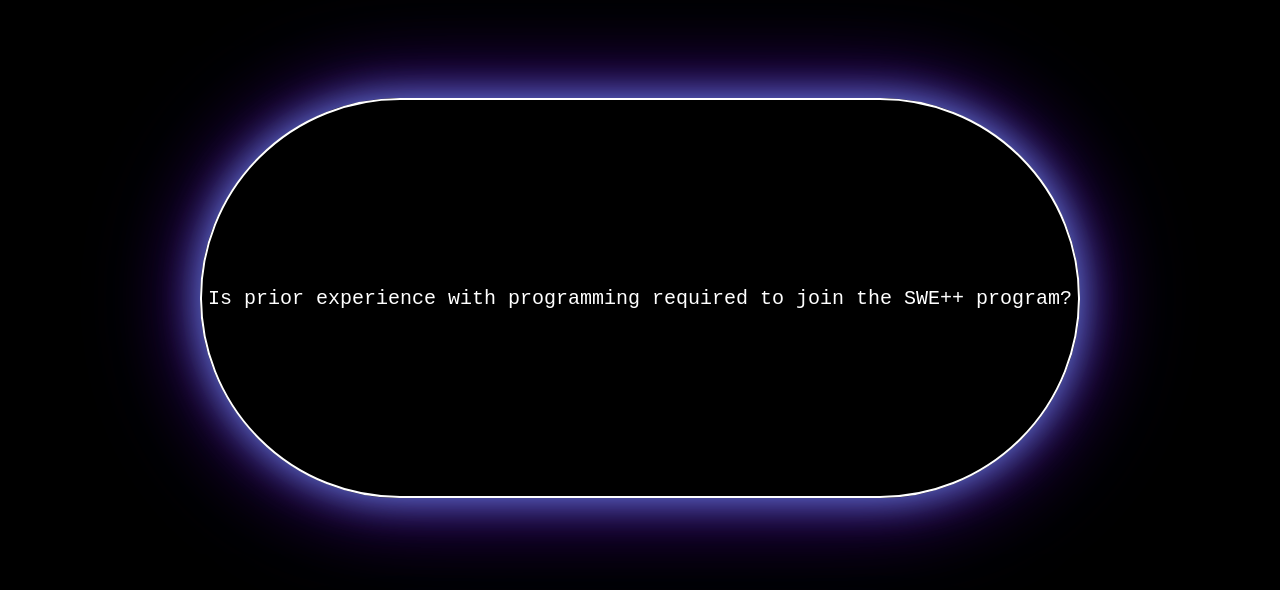
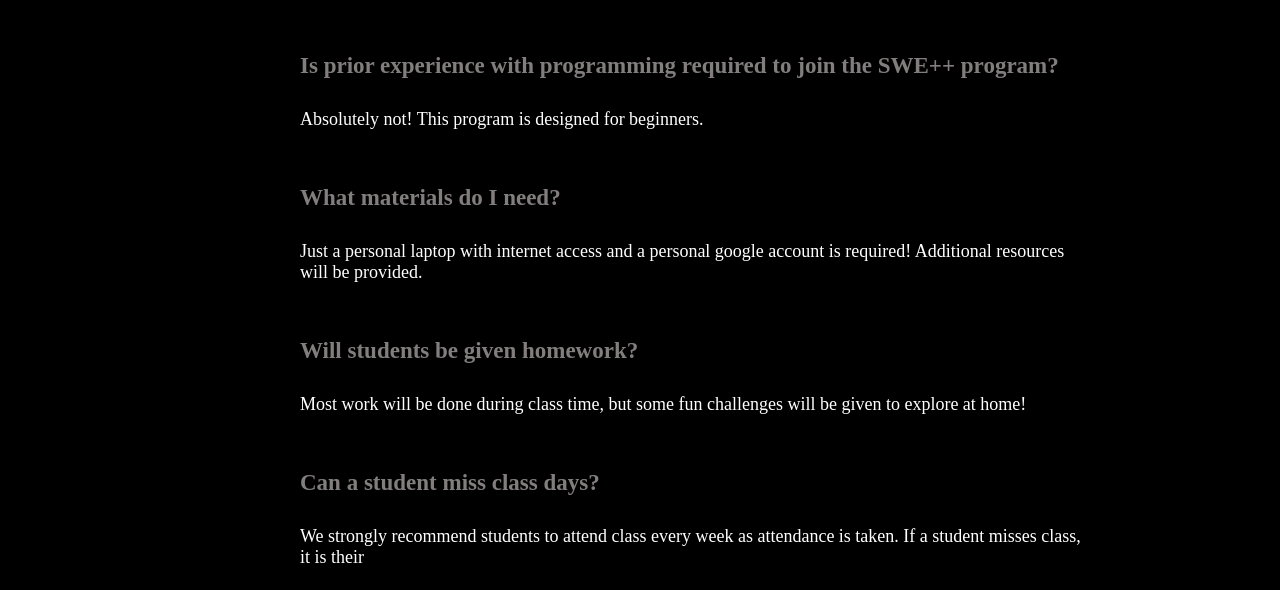
Before and after one commit to swe-plus-plus-sjsu/swe-plus-plus-sjsu-website, a plain HTML site: page faq/faq.html in a window 1280 px wide. Shown: the part 209-799 px from the top of the page. Drawn offline with Linux system fonts and the light colour scheme; a web font is replaced by a local one.

Commit message:
faq update

```diff
--- a/faq/faq.css
+++ b/faq/faq.css
@@ -1,40 +1,23 @@
 .question-container {
     display: flex;
-    margin-top: 100px;
-    margin-left: 200px;
-    margin-right: 200px;
-    margin-bottom: 200px;
-    height: 400px;
-    border-radius: 300px;
-    justify-content: center;
-    align-items: center;
-    border: 2px solid white;
-    box-shadow:
-        0 0 40px rgba(118, 170, 255, 0.8),
-        0 0 80px rgba(118, 19, 255, 0.5),
-        0 0 120px rgba(118, 19, 255, 0.3);
-    text-align: center;
-    font-size: 20px;
-    cursor: pointer;
+    flex-direction: column;
+    padding-left: 300px;
+    margin-top: 55px;
+    margin-right: 190px;
 }
 
-.question, .answer{
-    color: white;
-    font-family: Courier New;
-    transition: opacity 0.3s ease-in-out; /* Smooth transition */
+.question {
+     font-weight: 600;
+     font-size: 23px;
+     margin-bottom: 30px;
+     color: #827e7e
 }
 
 .answer {
-    opacity: 0;
-    position: absolute;
-}
+    color: white;
+    font-size: 18px;
+    gap: 100px;
 
-.question-container:hover .question {
-    opacity: 0;
-}
-
-.question-container:hover .answer {
-    opacity: 1;
 }
 
 .faq-title {
--- a/faq/faq.html
+++ b/faq/faq.html
@@ -32,15 +32,29 @@
 
 <div class="question-container">
     <div class="question"> What materials do I need? </div>
-    <div class="answer">Just a personal laptop with internet access <br><br>and a personal google account is required!
-    <br><br> We will provide any additional resources needed.
+    <div class="answer">Just a personal laptop with internet access and a personal google account is required! Additional resources will be provided.
     </div>
 </div>
 
 <div class="question-container">
-    <div class="question"> Will students be given homework </div>
+    <div class="question"> Will students be given homework? </div>
     <div class="answer">
-        Most work will be done during class time, <br><br>but some fun challenges will be given to explore at home!
+        Most work will be done during class time, but some fun challenges will be given to explore at home!
+    </div>
+</div>
+
+<div class="question-container">
+    <div class="question"> Can a student miss class days? </div>
+    <div class="answer">
+        We strongly recommend students to attend class every week as attendance is taken. If a student misses class, it is their <br><br>responsibility
+        to catch up with the material.
+    </div>
+</div>
+
+<div class="question-container">
+    <div class="question"> Do I have to pay to be in this program? </div>
+    <div class="answer">
+        No, SWE++ is a completely free program!
     </div>
 </div>
 
```
Also changed, not shown: 2 other files.
